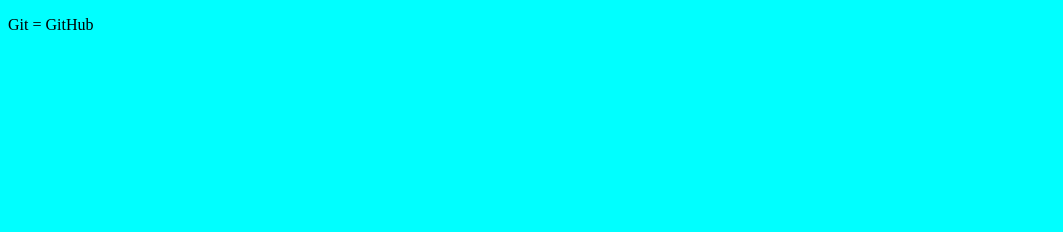
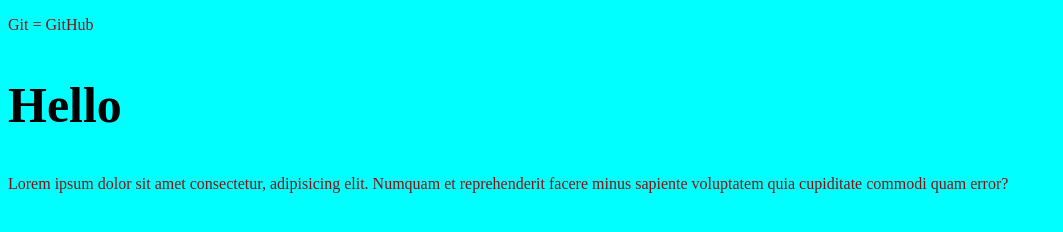
Before and after one commit to RomanRudc/gitTest, a plain HTML site: page index.html in a window 1280 px wide. Shown: the whole page, without its empty margins (0-1063 px from the left). Drawn offline with Linux system fonts and the light colour scheme.

Commit message:
Our first changes

```diff
--- a/CSS/main.css
+++ b/CSS/main.css
@@ -1,3 +1,9 @@
 body {
   background-color: aqua;
 }
+p {
+  color: rgb(139, 15, 15);
+}
+h2 {
+  font-size: 50px;
+}
--- a/index.html
+++ b/index.html
@@ -9,5 +9,7 @@
 </head>
 <body>
   <p>Git = GitHub</p>
+  <h2>Hello</h2>
+  <p>Lorem ipsum dolor sit amet consectetur, adipisicing elit. Numquam et reprehenderit facere minus sapiente voluptatem quia cupiditate commodi quam error?</p>
 </body>
 </html>
```
